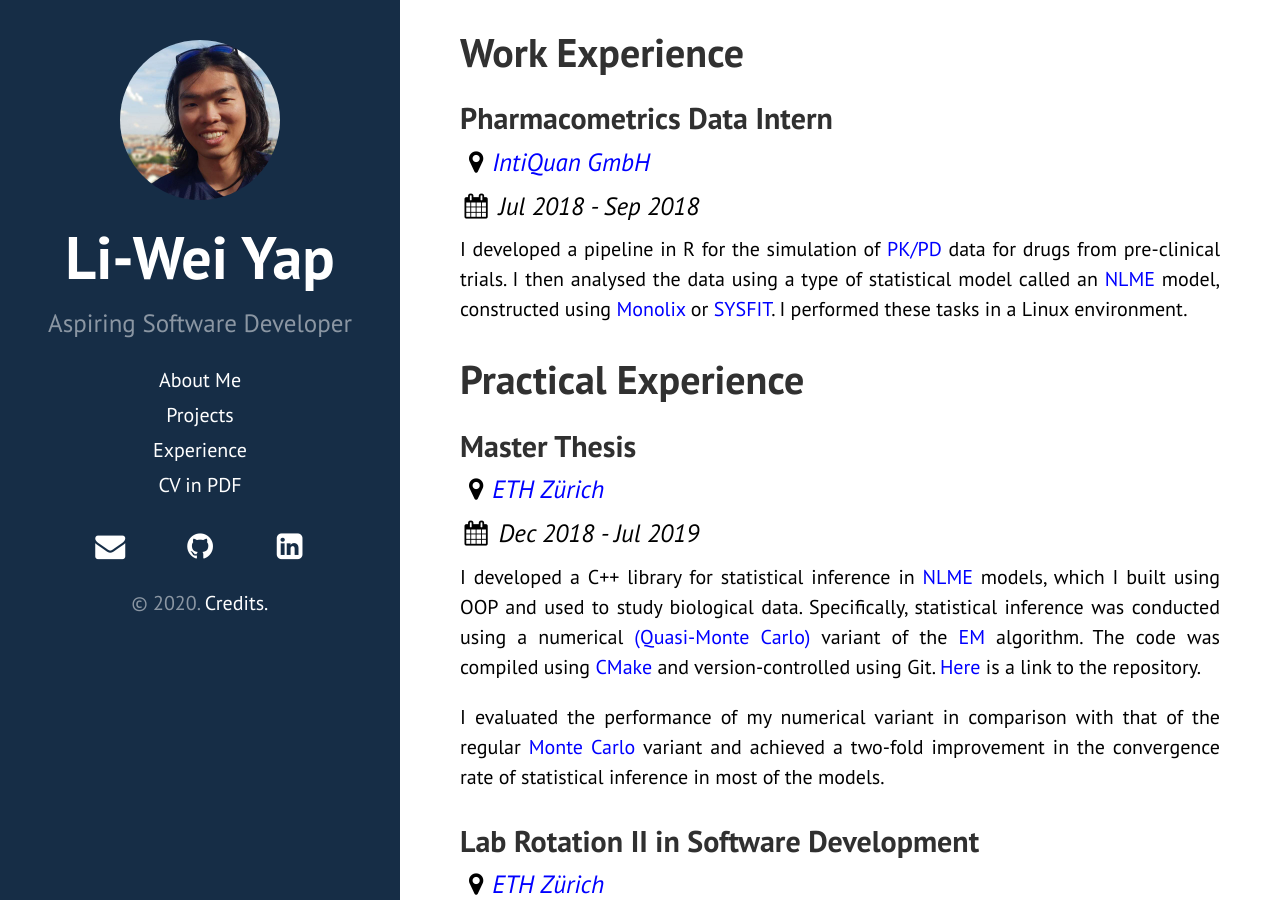
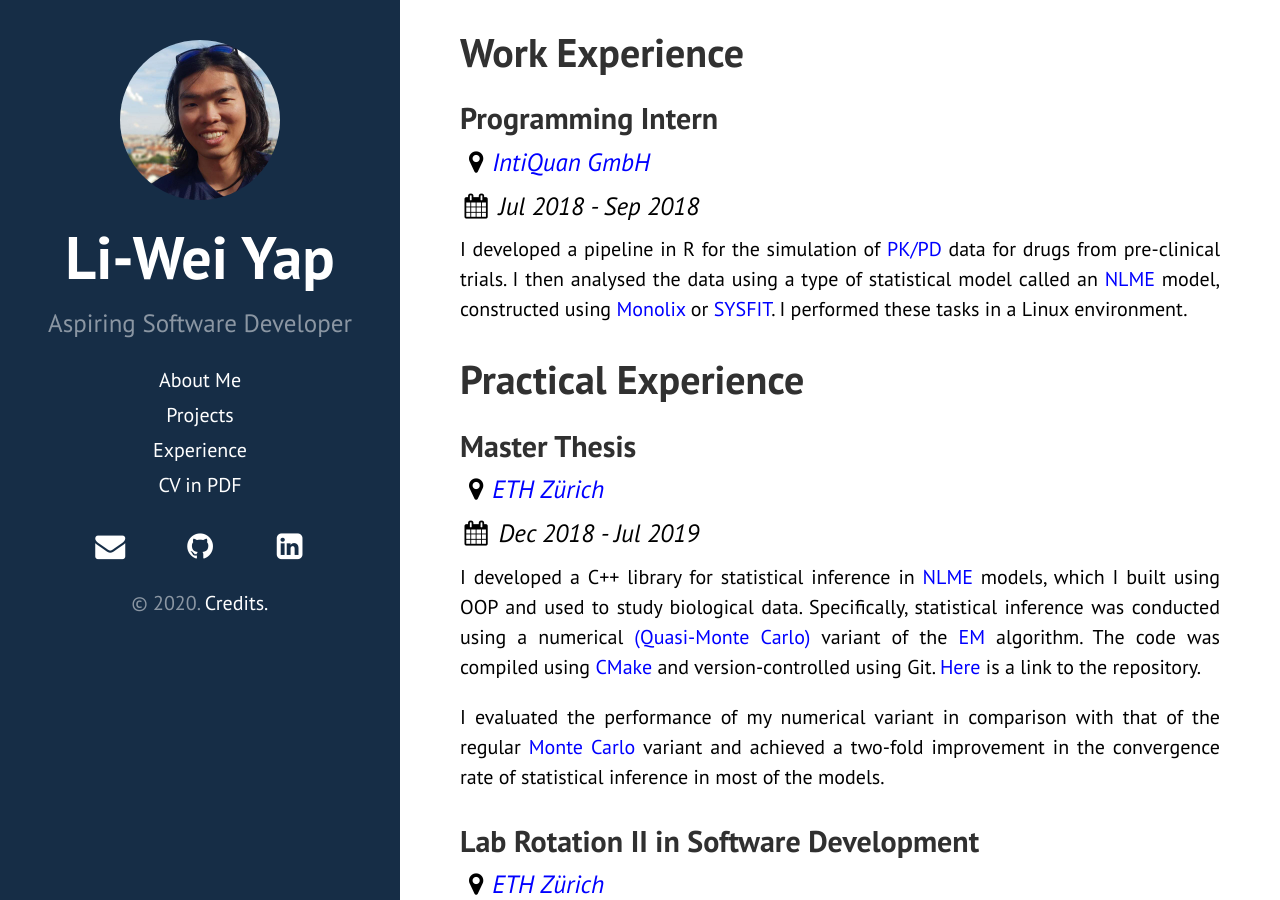
Before and after one commit to liweiyap/liweiyap.github.io, a Jekyll site: the page built from experience.html, in a window 1280 px wide and 900 px high. Built offline with Jekyll 4.4.1, drawn with Linux system fonts in a browser that asks for light colours; nearby versions of some CDN libraries.

Commit message:
Edit experience section.

```diff
--- a/experience.html
+++ b/experience.html
@@ -6,7 +6,7 @@
     <h1>Work Experience</h1>
 
     <div class="post">
-        <h2 class="post-title">Pharmacometrics Data Intern</h2>
+        <h2 class="post-title">Programming Intern</h2>
         <h3 class="post-subtitle"><i class="fa fa-fw fa-map-marker"></i><a href="https://www.intiquan.com/">IntiQuan GmbH</a></h3>
         <h3 class="post-subtitle"><i class="fa fa-fw fa-calendar"></i> Jul 2018 - Sep 2018</h3>
         <p>I developed a pipeline in R for the simulation of <a href="https://en.wikipedia.org/wiki/PK/PD_models">PK/PD</a> data for drugs from pre-clinical trials. I then analysed the data using a type of statistical model called an <a href="https://en.wikipedia.org/wiki/Mixed_model">NLME</a> model, constructed using <a href="http://lixoft.com/products/monolix/">Monolix</a> or <a href="http://www.sai.msu.su/sal/B/0/SYSFIT.html">SYSFIT</a>. I performed these tasks in a Linux environment.</p>
```
